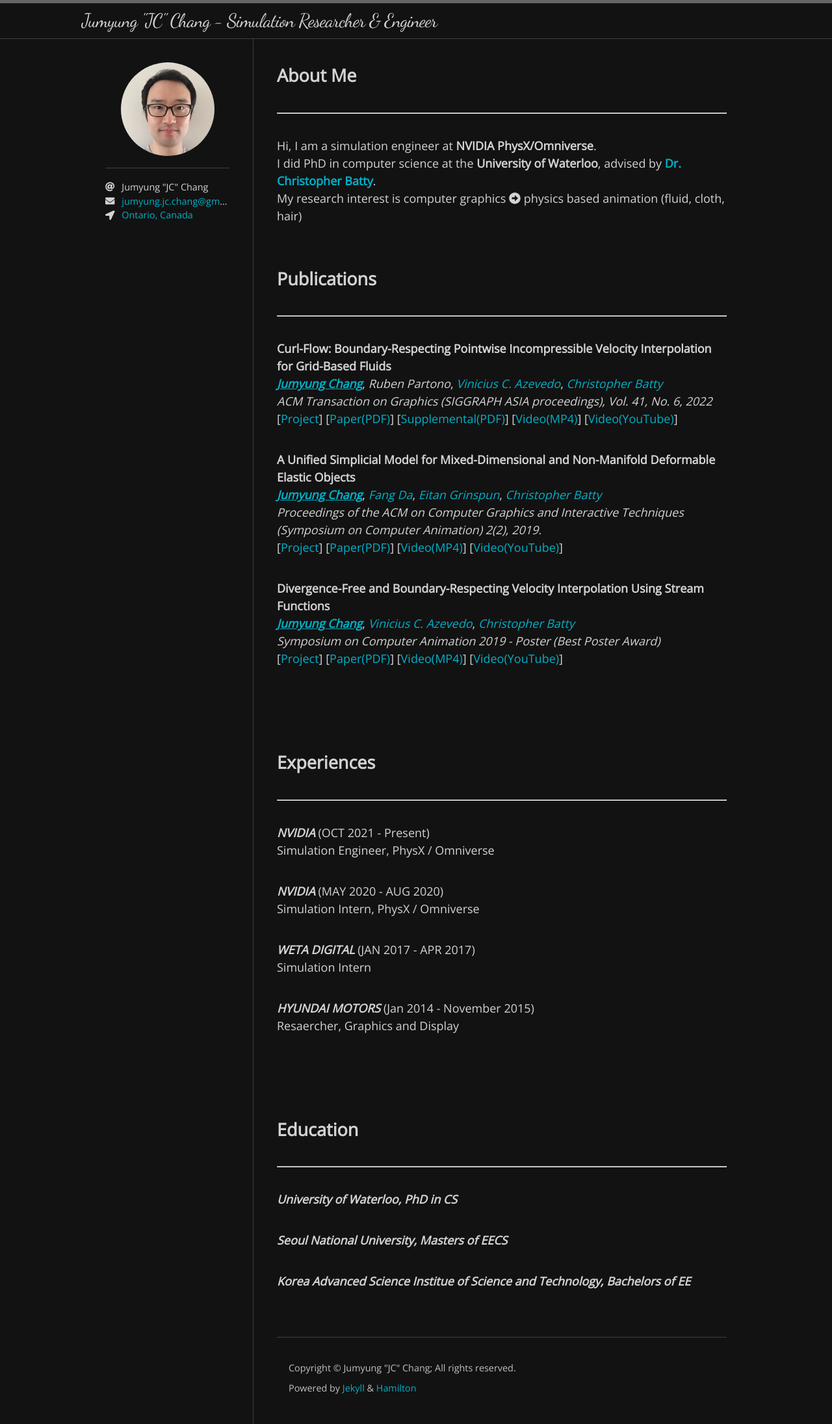
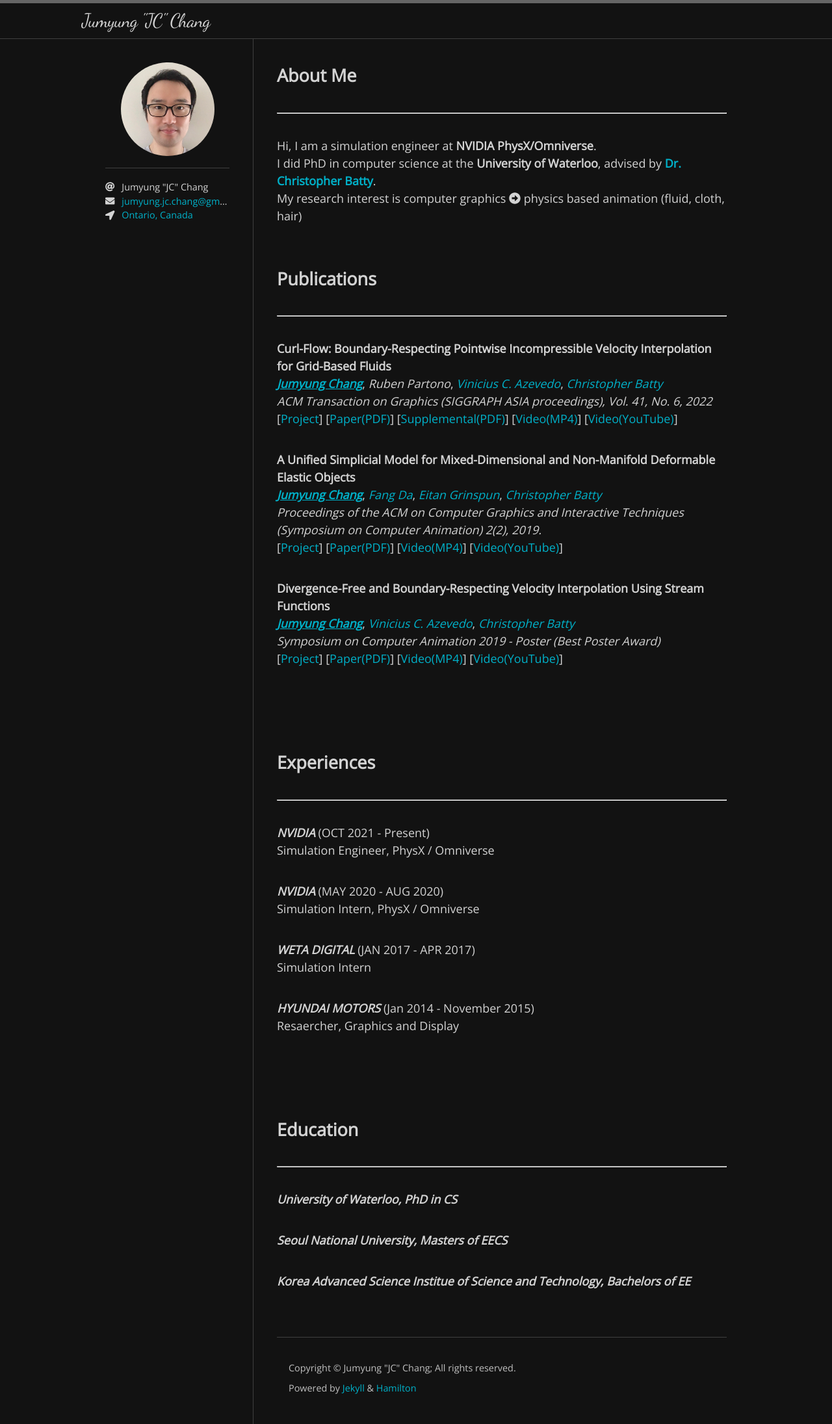
Before and after one commit to JC-Jumyung/home, a Jekyll site: the page built from index.md, in a window 1280 px wide. Shown: the whole page at 65% size. Built offline with Jekyll 4.4.1, drawn with Linux system fonts in a browser that asks for light colours; nearby versions of some CDN libraries; some web fonts are replaced; our own code applies the rules of GitHub Pages for plain Markdown files.

Commit message:
minor changes

```diff
--- a/_config.yml
+++ b/_config.yml
@@ -1,4 +1,4 @@
-title: Jumyung "JC" Chang - Simulation Researcher & Engineer
+title: Jumyung "JC" Chang
 #description: A minimal and beautiful Jekyll theme best for writing and note-taking.
 author: Jumyung "JC" Chang
 avatar: /images/profile2.jpeg
--- a/index.md
+++ b/index.md
@@ -16,7 +16,7 @@ physics based animation (fluid, cloth, hair)
 ---
 **Curl-Flow: Boundary-Respecting Pointwise Incompressible Velocity Interpolation for Grid-Based Fluids** <br/>
 [***<u>Jumyung Chang</u>***](/), <i>Ruben Partono</i>, [<i>Vinicius C. Azevedo</i>](https://people.inf.ethz.ch/~vviniciu/), [<i>Christopher Batty</i>](https://cs.uwaterloo.ca/~c2batty/) <br/>
-*ACM Transaction on Graphics (SIGGRAPH ASIA proceedings), Vol. 41, No. 6, 2022*
+*ACM Transaction on Graphics (SIGGRAPH ASIA proceedings), Vol. 41, No. 6, 2022* <br/>
 [[Project](./research/CurlFlowSA22)]  [[Paper(PDF)](https://cs.uwaterloo.ca/~j48chang/publications/Curl-Flow.pdf)]  [[Supplemental(PDF)](https://cs.uwaterloo.ca/~j48chang/publications/Curl-Flow_supplemental.pdf)]   [[Video(MP4)](https://cs.uwaterloo.ca/~j48chang/publications/Curl-Flow.mp4)]  [[Video(YouTube)](https://youtu.be/q1HkAwB_1eU)]
 
 **A Unified Simplicial Model for Mixed-Dimensional and Non-Manifold Deformable Elastic Objects**<br/>
```
